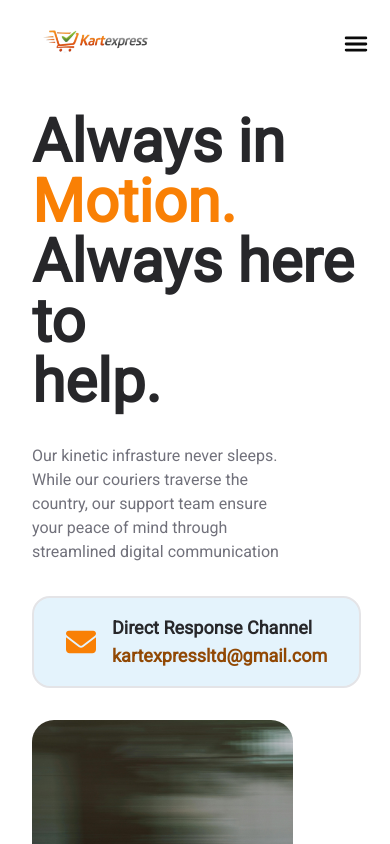
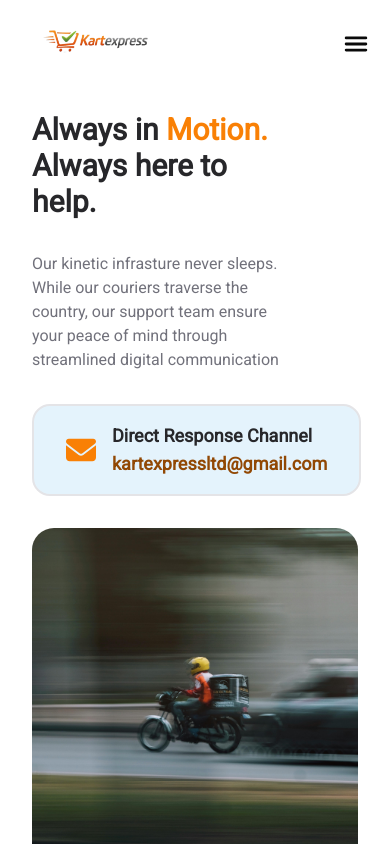
Before and after one commit to zakjak/kart-express-waitlist, a Next.js app: page /contact-us in a window 390 px wide. Shown: the top 844 px of the page. Built offline with nearby package versions, Linux system fonts and the light colour scheme.

Commit message:
made the navbar sticky

```diff
--- a/app/contact-us/page.tsx
+++ b/app/contact-us/page.tsx
@@ -8,7 +8,7 @@ const page = () => {
     <div className={`${roboto.className} p-8`}>
       <div className="md:grid md:grid-cols-2 gap-4 max-w-7xl mx-auto">
         <div className="flex flex-col gap-8 items-start justify-center">
-          <h1 className="text-6xl font-bold text-zinc-800">
+          <h1 className="text-3xl md:text-4xl lg:text-6xl font-bold text-zinc-800">
             Always in <span className="text-[#F98005]">Motion.</span> <br />{" "}
             Always here to <br />
             help.
@@ -30,7 +30,7 @@ const page = () => {
             </div>
           </div>
         </div>
-        <div className="relative w-[80%] h-100 md:w-[80%] md:h-160 rounded-3xl overflow-hidden mt-8">
+        <div className="relative h-100 md:w-[80%] md:h-160 rounded-3xl overflow-hidden mt-8">
           <Image
             src="/images/motion-bike.jpg"
             fill
--- a/components/Navbar.tsx
+++ b/components/Navbar.tsx
@@ -9,7 +9,7 @@ import { useState } from "react";
 const Navbar = () => {
   const [open, setOpen] = useState(false);
   return (
-    <div className="w-full h-20 bg-whie">
+    <div className="w-full h-20 bg-white sticky top-0 z-999">
       <div className="flex items-center justify-between relative bottom-4 w-[90%] mx-auto">
         {/* <div className=" bottom-11 relative"> */}
         <Link href="/">
```
